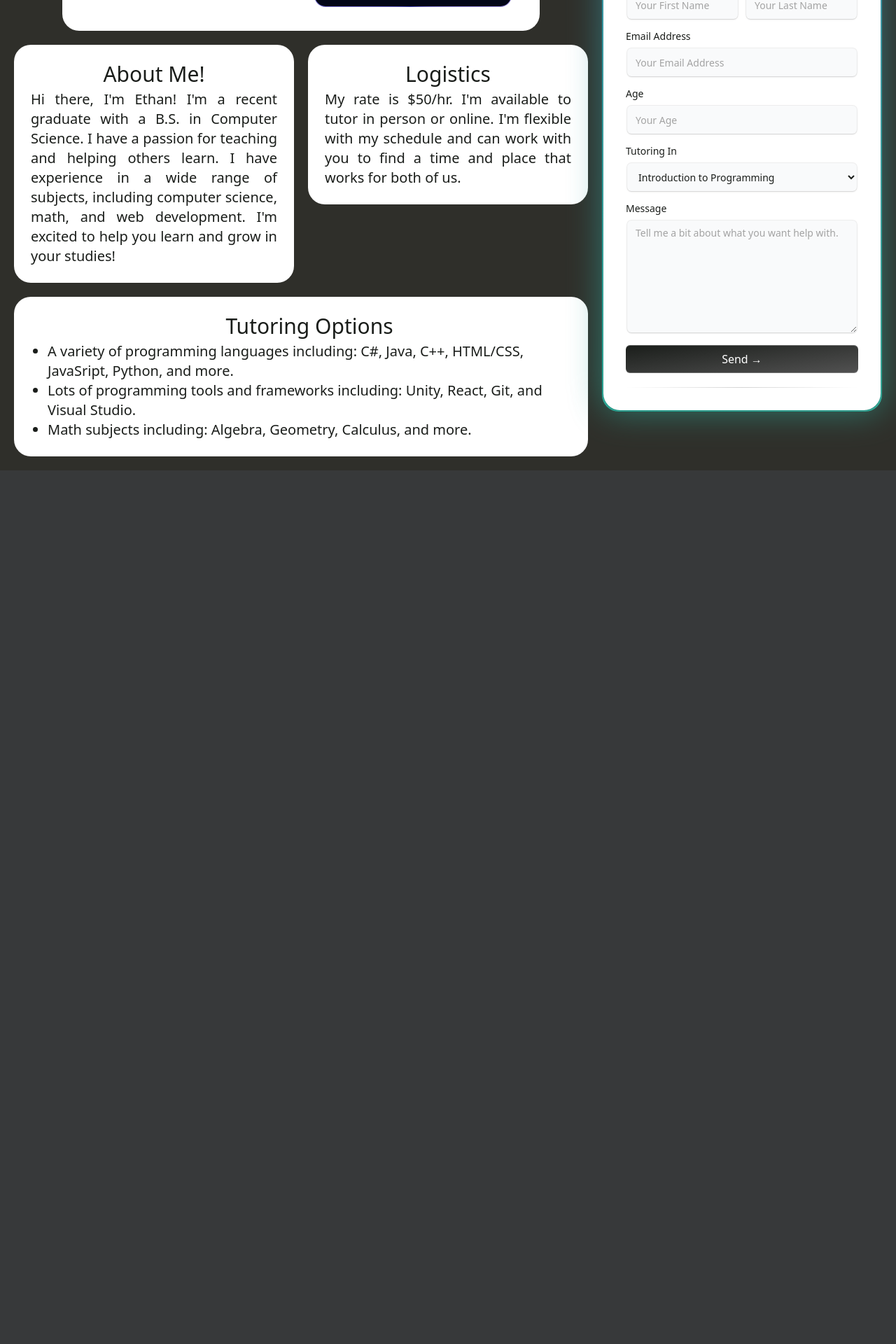
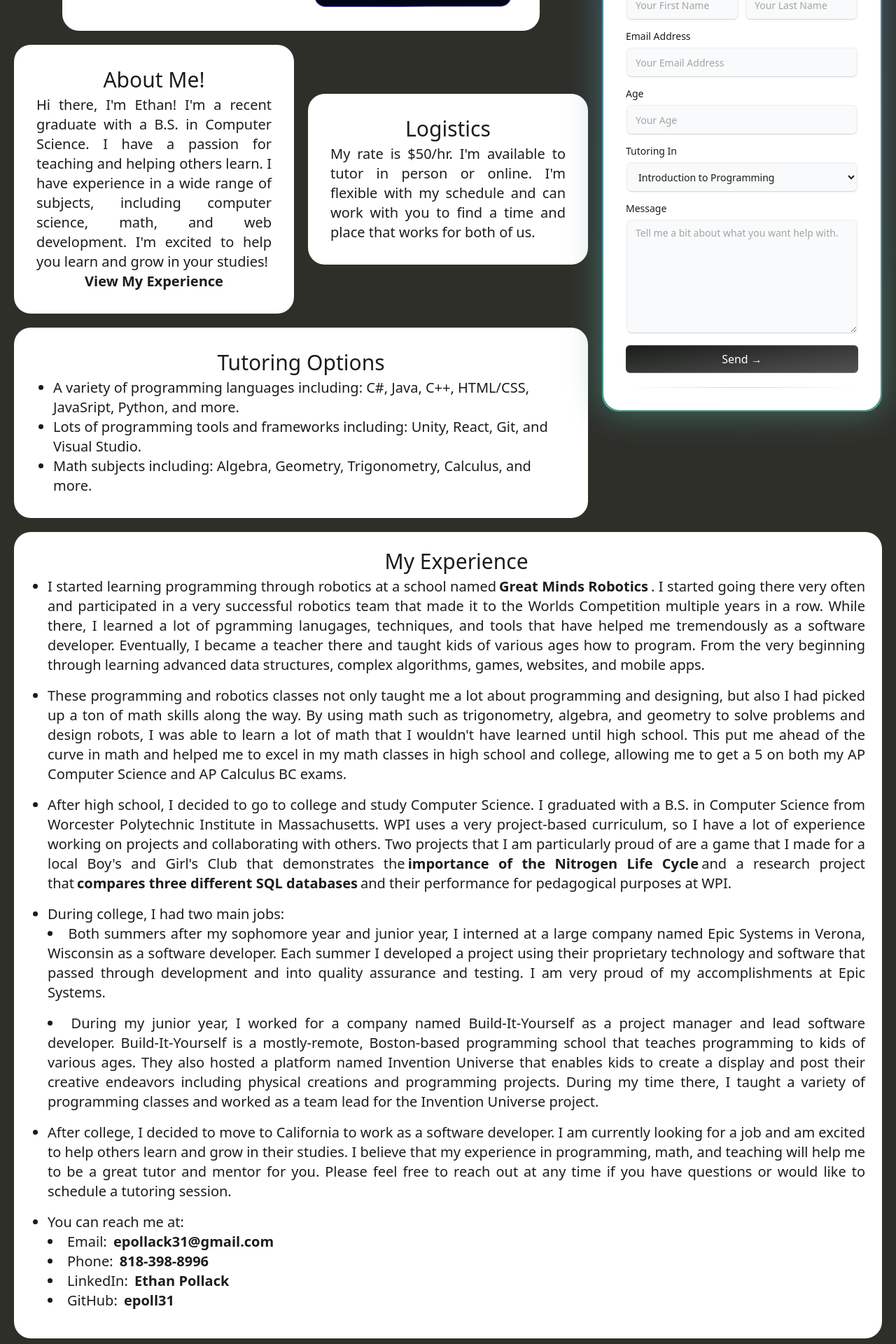
Before and after one commit to epoll31/epoll31.github.io, a Next.js app: page /tutor in a window 1280 px wide. Shown: the part 300-2220 px from the top of the page at 70% size. Before the commit the page ends 972 px from the top, so only its background shows below. Built offline with nearby package versions, Linux system fonts and the light colour scheme.

Commit message:
3d effect on all info cards (not form) / better media responsiveness / added My Experience section

```diff
--- a/src/app/tutor/Components/CardContainer.tsx
+++ b/src/app/tutor/Components/CardContainer.tsx
@@ -18,29 +18,37 @@ export const CardContainer = ({
     children,
     className,
     containerClassName,
+    sensitivity = 25,
 }: {
     children?: React.ReactNode;
     className?: string;
     containerClassName?: string;
+    sensitivity?: number | { x: number, y: number };
 }) => {
     const containerRef = useRef<HTMLDivElement>(null);
     const [isMouseEntered, setIsMouseEntered] = useState(false);
 
     const handleMouseMove = (e: React.MouseEvent<HTMLDivElement>) => {
+        console.log(window.innerWidth);
+        if (window.innerWidth < 768) return;
         if (!containerRef.current) return;
         const { left, top, width, height } =
             containerRef.current.getBoundingClientRect();
-        const x = (e.clientX - left - width / 2) / 25;
-        const y = (e.clientY - top - height / 2) / 25;
+        const x = (e.clientX - left - width / 2) / (typeof sensitivity === "number" ? sensitivity : sensitivity.x)
+        const y = (e.clientY - top - height / 2) / (typeof sensitivity === "number" ? sensitivity : sensitivity.y);
         containerRef.current.style.transform = `rotateY(${x}deg) rotateX(${y}deg)`;
     };
 
     const handleMouseEnter = (e: React.MouseEvent<HTMLDivElement>) => {
+        console.log(window.innerWidth);
+        if (window.innerWidth < 768) return;
         setIsMouseEntered(true);
         if (!containerRef.current) return;
     };
 
     const handleMouseLeave = (e: React.MouseEvent<HTMLDivElement>) => {
+        console.log(window.innerWidth);
+        if (window.innerWidth < 768) return;
         if (!containerRef.current) return;
         setIsMouseEntered(false);
         containerRef.current.style.transform = `rotateY(0deg) rotateX(0deg)`;
--- a/src/app/tutor/page.tsx
+++ b/src/app/tutor/page.tsx
@@ -25,8 +25,8 @@ export default function TutorPage() {
 
     return (
         <FormspreeProvider project="2429802370826239296">
-            <main className="flex min-h-screen flex-col align-center p-5 gap-5 ">
-                <div className="gap-5 grid grid-cols-1 md:grid-cols-2 lg:grid-cols-3 mx-auto">
+            <main className="flex min-h-screen flex-col align-center p-5 gap-5">
+                <div className="gap-5 grid grid-cols-1 md:grid-cols-2 lg:grid-cols-3 mx-auto max-w-[1300px]">
                     <div className="col-start-1 col-span-1 md:row-span-2 lg:row-span-1 lg:col-span-2 flex justify-center align-middle h-fit">
                         <CardContainer className="rounded-3xl p-5 md:p-8 h-fit gap-5 bg-white dark:bg-black" >
                             <CardBody className="group/card h-auto w-auto flex flex-col lg:flex-row justify-around gap-5">
@@ -51,37 +51,101 @@ export default function TutorPage() {
                         </CardContainer>
                     </div>
                     <div className="col-start-1 col-span-1 md:col-start-2 lg:col-span-1 flex justify-center align-middle w-full">
-                        <div className="max-w-[25rem] md:max-w-full  lg:max-w-[30rem] w-fit h-fit rounded-3xl p-6 bg-white text-justify text-black dark:bg-black dark:text-white">
-                            <h1 className="w-full text-3xl text-center pb-1">About Me!</h1>
-                            <p className="text-xl">
+                        <CardContainer className="rounded-3xl p-5 md:p-8 h-fit bg-white text-black dark:bg-black dark:text-white" >
+                            <CardBody className="max-w-[25rem] md:max-w-full  lg:max-w-[30rem] w-fit h-fit rounded-3xl text-justify ">
+                                <CardItem translateZ={100} as="h1" className="w-full text-3xl text-center pb-1">About Me!</CardItem>
+                                <CardItem translateZ={80} as="p" className="text-xl">
                                     Hi there, I'm Ethan! I'm a recent graduate with a B.S. in Computer Science. I have a passion for teaching and helping others learn. I have experience in a wide range of subjects, including computer science, math, and web development. I'm excited to help you learn and grow in your studies!
+                                </CardItem>
+                                <CardItem translateZ={100} className="w-full">
+                                    <Link className="text-xl font-semibold hover:font-bold active:underline text-center" href={"#my-experience"}>
+                                        {/* lg:hidden  */}
+                                        <p className="w-full">
+                                            View My Experience
                                         </p>
-                        </div>
+                                    </Link>
+                                </CardItem>
+                            </CardBody>
+                        </CardContainer>
                     </div>
                     <div className="col-start-1 col-span-1 lg:col-start-2 lg:col-span-1 flex justify-center align-middle">
-                        <div className="max-w-[25rem] md:max-w-full  lg:max-w-[30rem] w-fit h-fit rounded-3xl p-6 bg-white text-justify text-black dark:bg-black dark:text-white">
-                            <h1 className="w-full text-3xl text-center pb-1">Logistics</h1>
-                            <p className="text-xl">
+                        <CardContainer className="rounded-3xl p-5 md:p-8 h-fit bg-white text-black dark:bg-black dark:text-white" >
+                            <CardBody className="max-w-[25rem] md:max-w-full  lg:max-w-[30rem] w-fit h-fit rounded-3xl text-justify">
+                                <CardItem as="h1" translateZ={100} className="w-full text-3xl text-center pb-1">Logistics</CardItem>
+                                <CardItem as="p" translateZ={80} className="text-xl">
                                     My rate is $50/hr. I'm available to tutor in person or online.
                                     I'm flexible with my schedule and can work with you to find a time and place that works for both of us.
-                            </p>
+                                </CardItem>
+                            </CardBody>
+                        </CardContainer>
                     </div>
-                    </div>
-                    <div className="col-start-1 col-span-1 lg:col-span-2 flex justify-center align-middle">
-                        <div className="max-w-[25rem] md:max-w-full w-fit h-fit rounded-3xl p-6 pl-12 bg-white text-black dark:bg-black dark:text-white">
-                            <h1 className="w-full text-3xl text-center pb-1">Tutoring Options</h1>
-                            <ul className="text-xl list-disc">
+                    <div className="col-start-1 col-span-1 lg:col-span-2  w-full flex justify-center align-middle">
+                        <CardContainer className="rounded-3xl p-5 md:p-8 w-full h-fit bg-white text-black dark:bg-black dark:text-white" >
+                            <CardBody className="max-w-[25rem] md:max-w-full w-full h-fit rounded-3xl">
+                                <CardItem as="h1" translateZ={100} className="w-full text-3xl text-center pb-1">Tutoring Options</CardItem>
+                                <CardItem as="ul" translateZ={80} className="text-xl list-disc pl-6">
                                     <li>A variety of programming languages including: C#, Java, C++, HTML/CSS, JavaSript, Python, and more.</li>
                                     <li>Lots of programming tools and frameworks including: Unity, React, Git, and Visual Studio.</li>
-                                <li>Math subjects including: Algebra, Geometry, Calculus, and more.</li>
-                            </ul>
-                        </div>
+                                    <li>Math subjects including: Algebra, Geometry, Trigonometry, Calculus, and more.</li>
+                                </CardItem>
+                            </CardBody>
+                        </CardContainer>
                     </div>
                     <div className="col-start-1 col-span-1 md:row-start-2 md:row-span-3 lg:row-start-1 md:col-start-2 lg:col-start-3 flex justify-center align-middle">
                         <div className="">
                             <InterestedForm />
                         </div>
                     </div>
+                    <div className="col-start-1 col-span-full lg:col-span-3 flex justify-center align-middle" id="my-experience">
+                        <CardContainer sensitivity={{ x: 200, y: 200 }} className="w-fit h-fit rounded-3xl p-6 pl-12 md:hover:p-12 md:hover:pl-16 sm:text-justify bg-white text-black dark:bg-black dark:text-white">
+                            <CardBody className="w-full h-fit rounded-3xl">
+                                <CardItem as="h1" translateZ={45} className="w-full text-3xl text-center pb-1">My Experience</CardItem>
+                                <CardItem as="ul" translateZ={30} className="text-xl list-disc ">
+                                    <li className="pb-4">I started learning programming through robotics at a school named
+                                        <Link className="px-1 font-semibold hover:font-bold active:underline" href="https://buildcoolrobots.com">Great Minds Robotics</Link>.
+                                        I started going there very often and participated in a very successful robotics team that made it to the Worlds Competition multiple years in a row.
+                                        While there, I learned a lot of pgramming lanugages, techniques, and tools that have helped me tremendously as a software developer.
+                                        Eventually, I became a teacher there and taught kids of various ages how to program. From the very beginning through learning advanced data structures,
+                                        complex algorithms, games, websites, and mobile apps.
+                                    </li>
+                                    <li className="pb-4">These programming and robotics classes not only taught me a lot about programming and designing, but also I had picked up a ton of math skills along the way.
+                                        By using math such as trigonometry, algebra, and geometry to solve problems and design robots, I was able to learn a lot of math that I wouldn't have learned until high school.
+                                        This put me ahead of the curve in math and helped me to excel in my math classes in high school and college, allowing me to get a 5 on both my AP Computer Science and AP Calculus BC exams.
+                                    </li>
+                                    <li className="pb-4">After high school, I decided to go to college and study Computer Science. I graduated with a B.S. in Computer Science from Worcester Polytechnic Institute
+                                        in Massachusetts. WPI uses a very project-based curriculum, so I have a lot of experience working on projects and collaborating with others. Two projects that I
+                                        am particularly proud of are a game that I made for a local Boy's and Girl's Club that demonstrates the
+                                        <Link className="px-1 font-bold hover:underline" href="https://epoll31.github.io/iqp">importance of the Nitrogen Life Cycle</Link>
+                                        and a research project that
+                                        <Link className="px-1 font-bold hover:underline" href="https://epoll31.github.io/mqp">compares three different SQL databases</Link>
+                                        and their performance for pedagogical purposes at WPI.
+                                    </li>
+                                    <li className="pb-4" >During college, I had two main jobs:
+                                        <li className="list-inside pb-4">Both summers after my sophomore year and junior year, I interned at a large company named Epic Systems in Verona, Wisconsin as a software developer.
+                                            Each summer I developed a project using their proprietary technology and software that passed through development and into quality assurance and testing. I am very proud of my
+                                            accomplishments at Epic Systems.</li>
+                                        <li className="list-inside">During my junior year, I worked for a company named Build-It-Yourself as a project manager and lead software developer. Build-It-Yourself is a mostly-remote,
+                                            Boston-based programming school that teaches programming to kids of various ages. They also hosted a platform named Invention Universe that enables kids to create a display and post
+                                            their creative endeavors including physical creations and programming projects. During my time there, I taught a variety of programming classes and worked as a team lead for the
+                                            Invention Universe project.</li>
+                                    </li>
+                                    <li className="pb-4">
+                                        After college, I decided to move to California to work as a software developer. I am currently looking for a job and am excited to help others learn and grow in their studies.
+                                        I believe that my experience in programming, math, and teaching will help me to be a great tutor and mentor for you. Please feel free to reach out at any time if you have questions
+                                        or would like to schedule a tutoring session.
+                                    </li>
+                                    <li className="pb-4">
+                                        You can reach me at:
+                                        <li className="list-inside">Email:      <Link className="px-1 font-bold hover:underline" href="mailto:epollack31@gmail.com">epollack31@gmail.com</Link></li>
+                                        <li className="list-inside">Phone:      <Link className="px-1 font-bold hover:underline" href="tel:818-398-8996">818-398-8996</Link></li>
+                                        <li className="list-inside">LinkedIn:   <Link className="px-1 font-bold hover:underline" href="https://www.linkedin.com/in/ethanpollack">Ethan Pollack</Link></li>
+                                        <li className="list-inside">GitHub:     <Link className="px-1 font-bold hover:underline" href="https://github.com/epoll31">epoll31</Link></li>
+                                    </li>
+
+                                </CardItem>
+                            </CardBody>
+                        </CardContainer>
+                    </div>
                 </div >
             </main >
         </FormspreeProvider>
```
Lines whose indentation alone changed are shown as unchanged.
